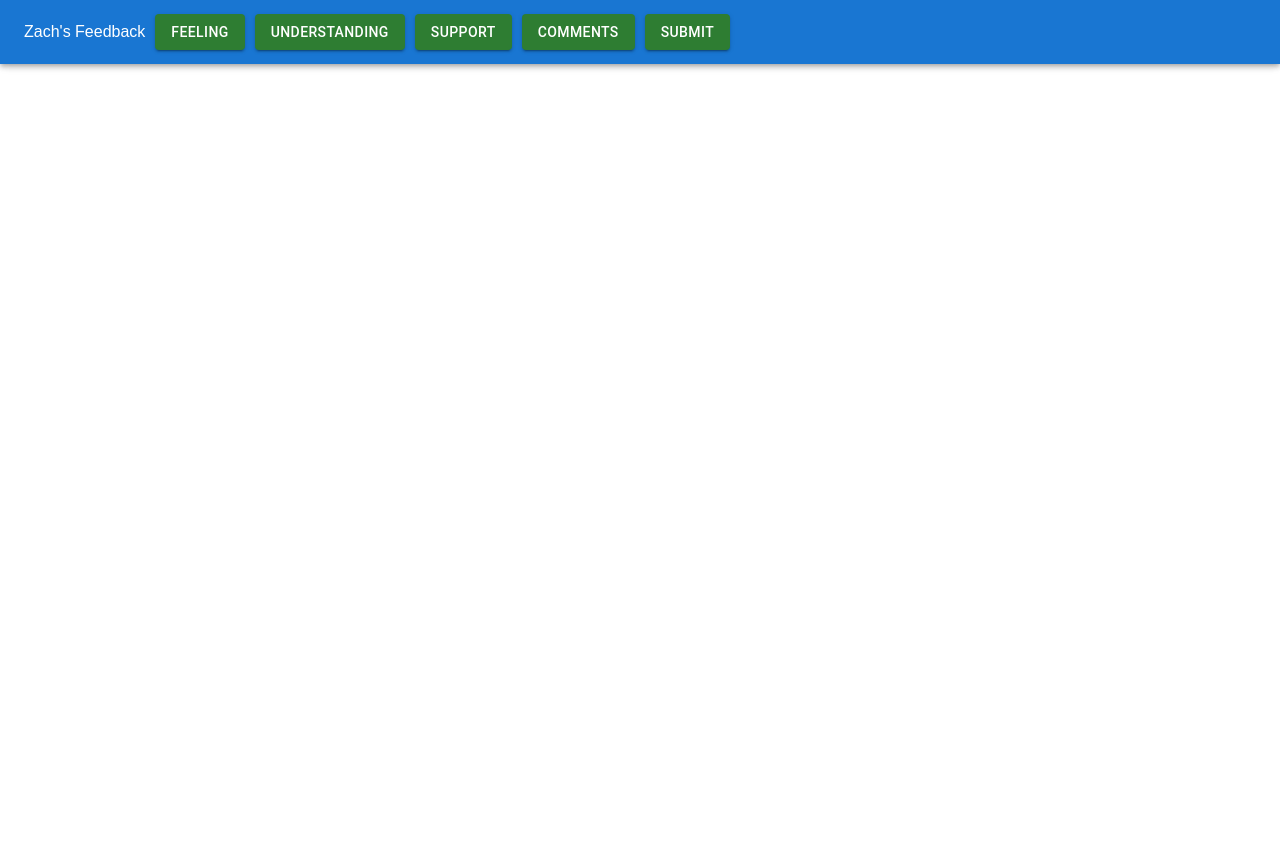
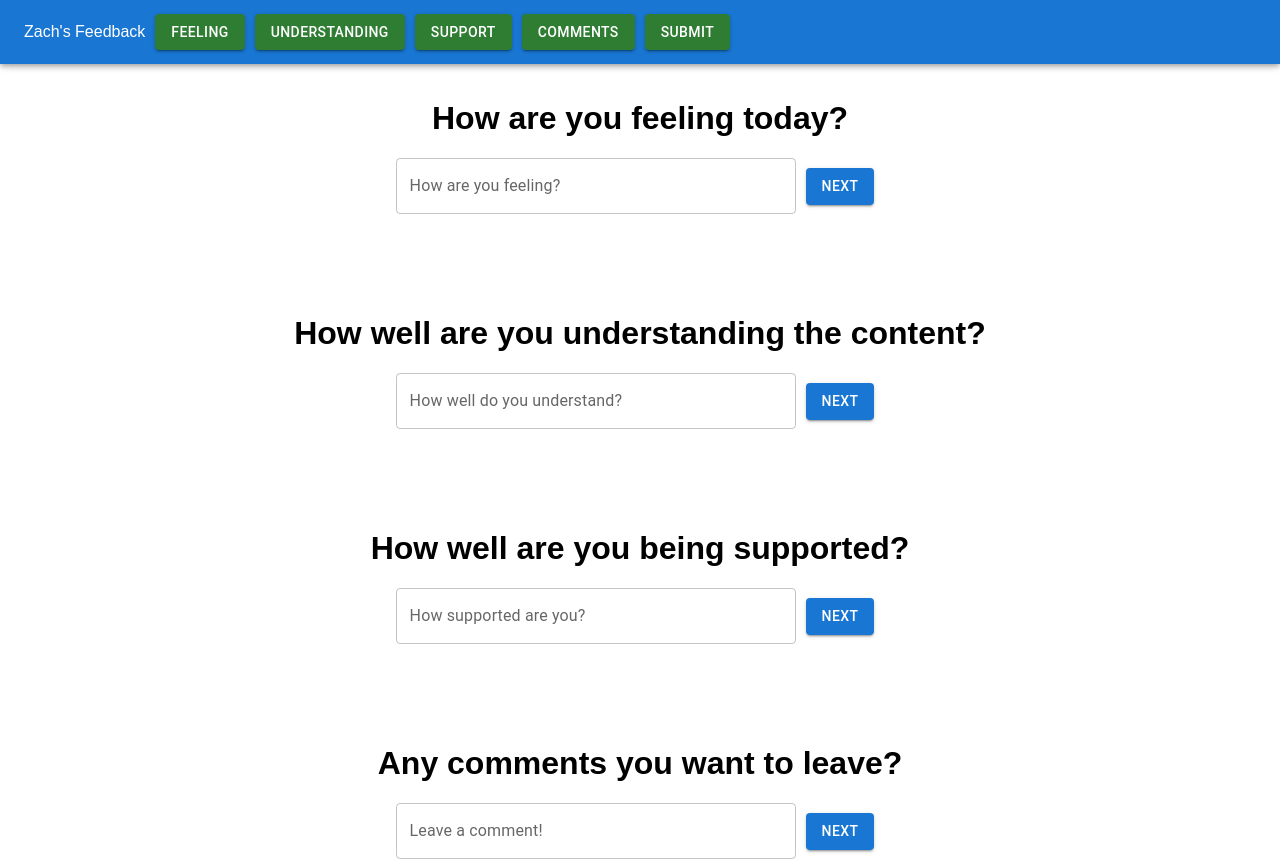
Before and after one commit to zenolook123/redux-feedback-loop, a React (Create React App) app: page /understanding in a window 1280 px wide. Before the commit the page ends 800 px from the top, so only its background shows below. Built offline with nearby package versions, Linux system fonts and the light colour scheme.

Commit message:
basic component additions
Added textfields and buttons to all components and imported them

```diff
--- a/src/components/App/App.jsx
+++ b/src/components/App/App.jsx
@@ -2,13 +2,29 @@ import React from 'react';
 import axios from 'axios';
 import './App.css';
 import NavBar from '../NavBar/NavBar';
+
+import Feeling from '../Feeling/Feeling';
+import Understanding from '../Understanding/Understanding'
+import Support from '../Support/Support'
+import Comments from '../Comments/Comments'
+
+
+import { HashRouter as Router, Route } from 'react-router-dom/cjs/react-router-dom';
+
+
+
 function App() {
 
   return (
+    <Router>
     <div className='App'>
-              <NavBar />
-
+      <NavBar />
+      <Feeling />
+      <Understanding />
+      <Support />
+      <Comments />
     </div>
+    </Router>
   );
 }
 
--- a/src/components/Comments/Comments.jsx
+++ b/src/components/Comments/Comments.jsx
@@ -0,0 +1,13 @@
+import { TextField, Button } from "@mui/material"
+
+function Comments() {
+    return (
+        <div style={{marginTop:'100px'}}>
+            <h1>Any comments you want to leave?</h1>
+            <TextField id="outlined-basic" label="Leave a comment!" variant="outlined" style={{width:'400px'}}/>
+            <Button variant="contained" style={{margin:'10px'}}>Next</Button>
+        </div>
+    )
+}
+
+export default Comments
--- a/src/components/Feeling/Feeling.jsx
+++ b/src/components/Feeling/Feeling.jsx
@@ -0,0 +1,13 @@
+import { TextField, Button } from "@mui/material"
+
+function Feeling() {
+    return (
+        <div style={{marginTop:'100px'}}>
+            <h1>How are you feeling today?</h1>
+            <TextField id="outlined-basic" label="How are you feeling?" variant="outlined" style={{width:'400px'}}/>
+            <Button variant="contained" style={{margin:'10px'}}>Next</Button>
+        </div>
+    )
+}
+
+export default Feeling
--- a/src/components/Support/Support.jsx
+++ b/src/components/Support/Support.jsx
@@ -0,0 +1,13 @@
+import { TextField, Button } from "@mui/material"
+
+function Support() {
+    return (
+        <div style={{marginTop:'100px'}}>
+            <h1>How well are you being supported?</h1>
+            <TextField id="outlined-basic" label="How supported are you?" variant="outlined" style={{width:'400px'}}/>
+            <Button variant="contained" style={{margin:'10px'}}>Next</Button>
+        </div>
+    )
+}
+
+export default Support
--- a/src/components/Understanding/Understanding.jsx
+++ b/src/components/Understanding/Understanding.jsx
@@ -0,0 +1,13 @@
+import { TextField, Button } from "@mui/material"
+
+function Understanding() {
+    return (
+        <div style={{marginTop:'100px'}}>
+            <h1>How well are you understanding the content?</h1>
+            <TextField id="outlined-basic" label="How well do you understand?" variant="outlined" style={{width:'400px'}}/>
+            <Button variant="contained" style={{margin:'10px'}}>Next</Button>
+        </div>
+    )
+}
+
+export default Understanding
--- a/src/index.js
+++ b/src/index.js
@@ -7,9 +7,14 @@ import { createStore, combineReducers, applyMiddleware } from 'redux';
 import { Provider } from 'react-redux';
 import logger from 'redux-logger'
 
+const currentFeedback = (state = [], action) => {
+return state
+}
+
+
 const storeInstance = createStore(
     combineReducers({
-
+   currentFeedback
     }),
     applyMiddleware(logger)
 )
```
